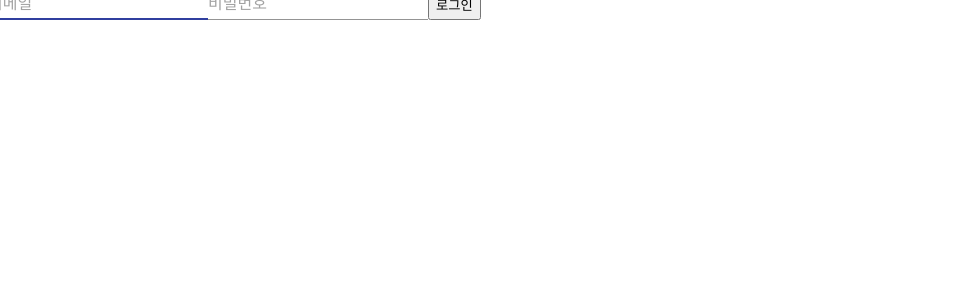
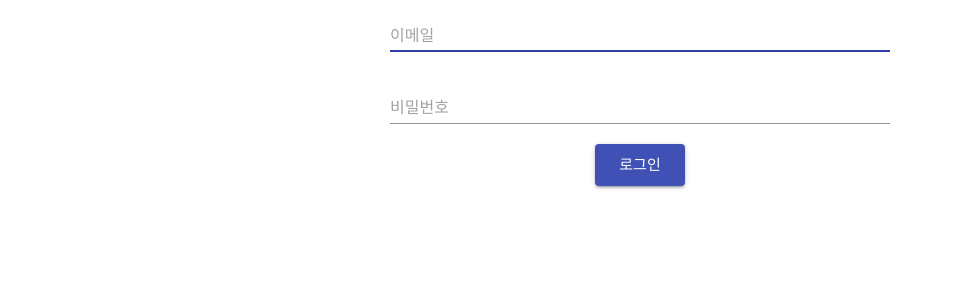
Before and after one commit to rival6821/react-todo, a React (Create React App) app in the folder pront-end/: page / in a window 1280 px wide. Shown: the top 300 px of the page, without its empty margins (0-953 px from the left). Built offline with nearby package versions, Linux system fonts and the light colour scheme.

Commit message:
로그인 페이지 디자인

```diff
--- a/pront-end/src/components/Login/Login.js
+++ b/pront-end/src/components/Login/Login.js
@@ -2,18 +2,40 @@ import React from 'react';
 import styles from './login.scss';
 import classNames from 'classnames/bind';
 import Input from '@material-ui/core/Input';
+import { withStyles } from '@material-ui/core/styles';
 import Grid from '@material-ui/core/Grid';
+import Button from '@material-ui/core/Button';
+
+const m_styles = theme => ({
+  root: {
+    flexGrow: 1,
+  },
+  button: {
+    margin: theme.spacing.unit,
+  },
+});
 
 const cx = classNames.bind(styles);
 
-const Login = () => {
+function Login(props){
+    const { classes } = props;
     return (
-        <Grid container spacing={24} className={cx('login-wrap')}>
-            <Input type="text" autoFocus placeholder="이메일" className={cx('input','email-input')}/>
-            <Input type="password" placeholder="비밀번호" className={cx('input','password-input')}/>
-            <button>로그인</button>
-        </Grid>
+        <div className={classes.root}>
+            <Grid container className={cx('login-wrap')}>
+                <Grid item xs={12}>
+                    <Input type="text" autoFocus placeholder="이메일" className={cx('input','email-input')}/>
+                </Grid>
+                <Grid item xs={12}>
+                    <Input type="password" placeholder="비밀번호" className={cx('input','password-input')}/>
+                </Grid>
+                <Grid item xs={12}>
+                    <Button variant="contained" color="primary" size="large" className={classes.button}>
+                        로그인
+                    </Button>
+                </Grid>
+            </Grid>
+        </div>
     );
 };
 
-export default Login;
+export default withStyles(m_styles)(Login);
--- a/pront-end/src/components/Login/login.scss
+++ b/pront-end/src/components/Login/login.scss
@@ -6,5 +6,10 @@
     margin: 0 auto;
     .input{
         display: block;
+        margin:20px 0;
+    }
+    button{
+        margin:0 auto;
+        display: block;
     }
 }
```
